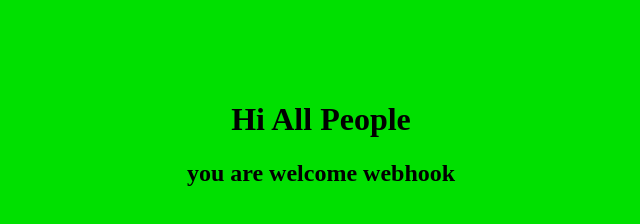
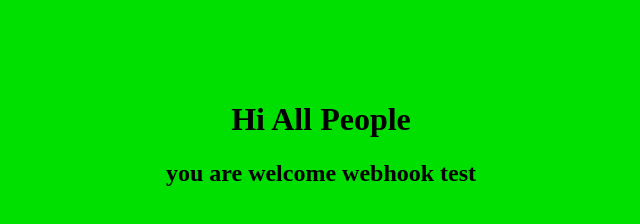
Before and after one commit to pabasara-samarakoon-4176/sample_docker, a plain HTML site: page index.html in a window 1280 px wide. Shown: the whole page, without its empty margins (319-959 px from the left). Drawn offline with Linux system fonts and the light colour scheme.

Commit message:
webhook testing

```diff
--- a/index.html
+++ b/index.html
@@ -2,7 +2,7 @@
 	<body text="black" bgcolor="greenish">
 		<center> <br><br><br><br>
 			<h1> Hi All People </h1>
-			<h2> you are welcome webhook</h2>
+			<h2> you are welcome webhook test</h2>
 		</center>
 	</body>
 </html>
```
